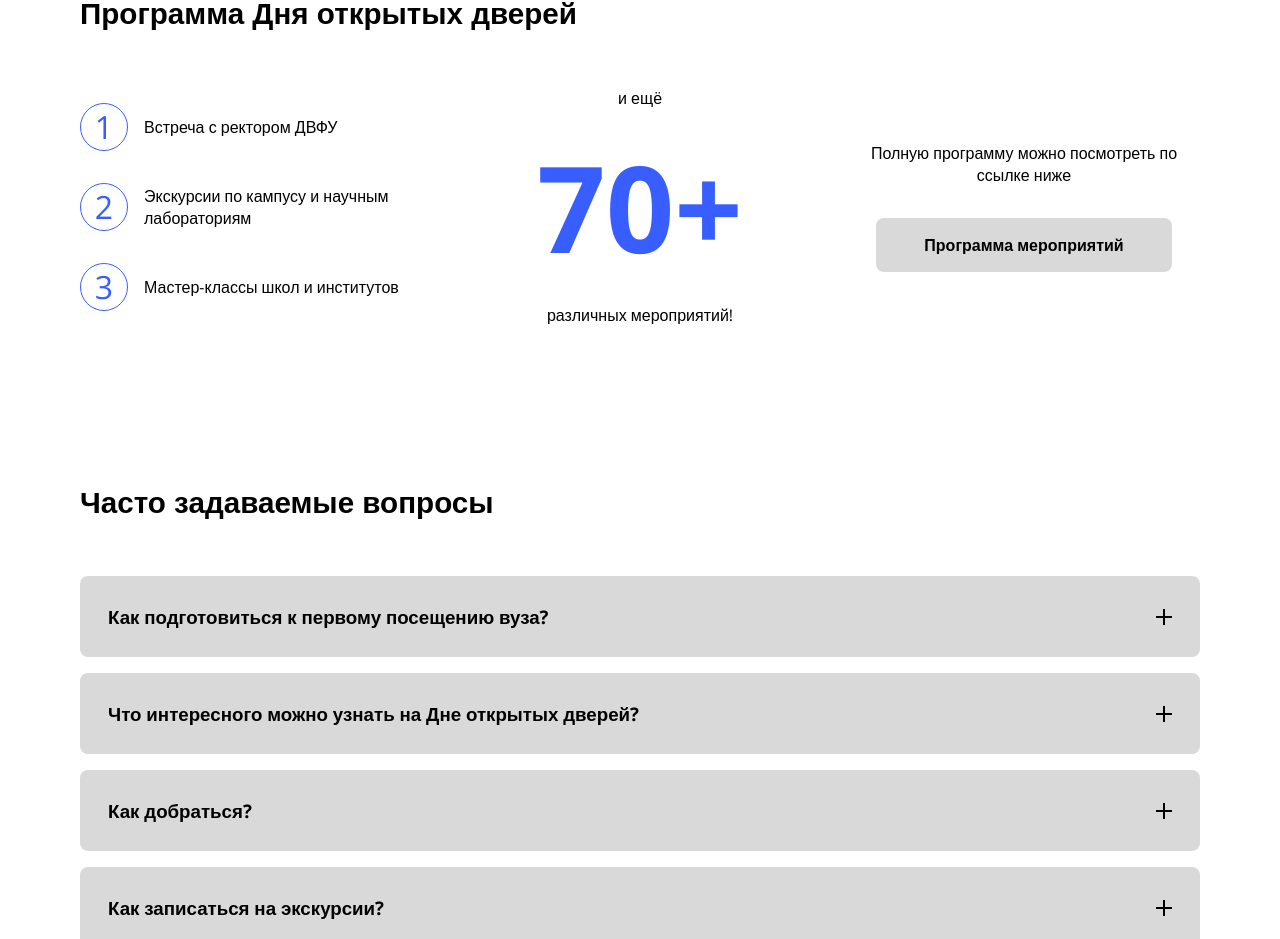
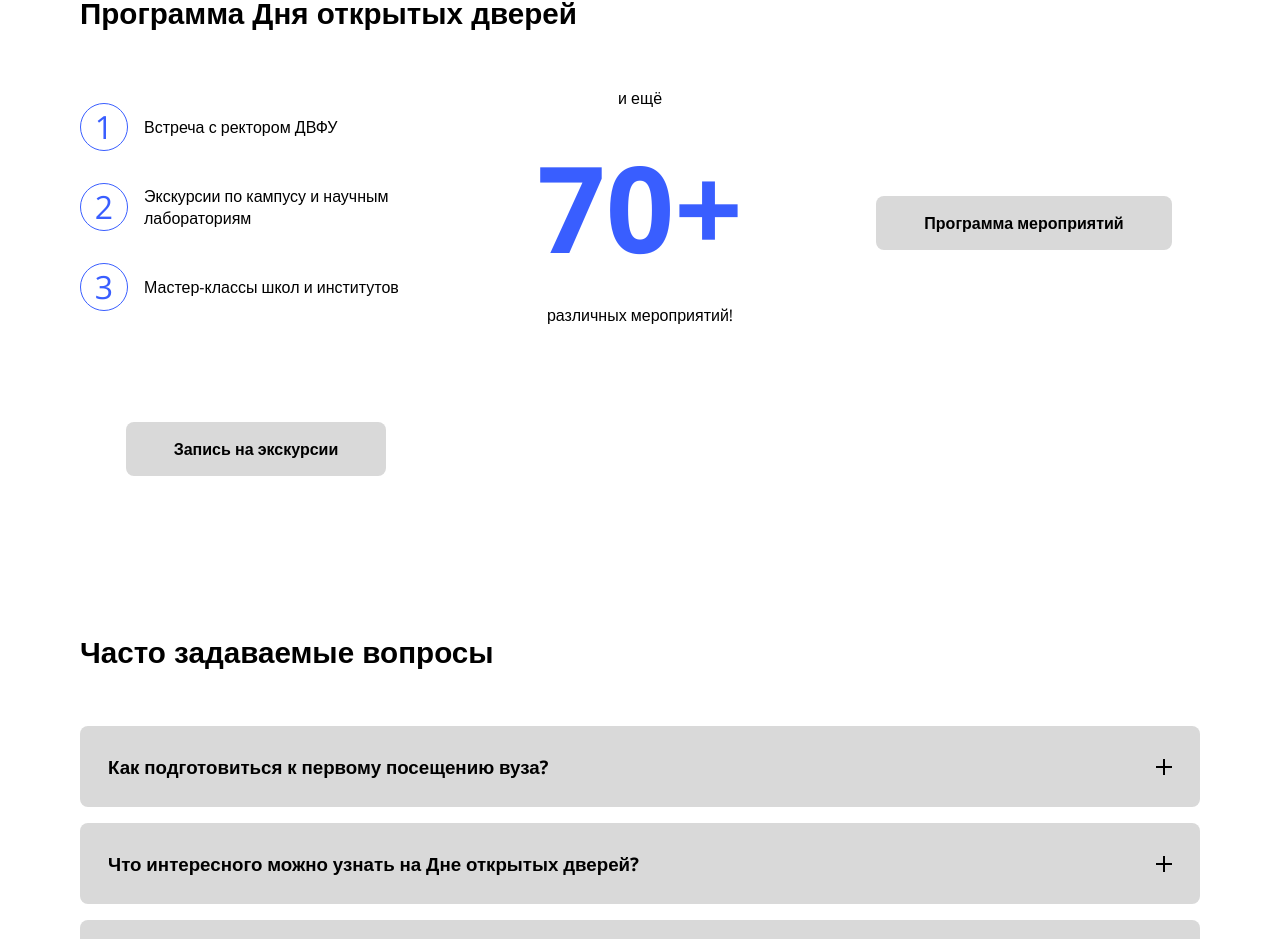
Before and after one commit to mazhugasergei/dod, a Next.js app: page / in a window 1280 px wide. Shown: the part 1435-2374 px from the top of the page. Built offline with nearby package versions, Linux system fonts and the light colour scheme; a web font is replaced by a local one.

Commit message:
Update Plan.tsx

```diff
--- a/src/components/home/Plan.tsx
+++ b/src/components/home/Plan.tsx
@@ -16,8 +16,10 @@ const Plan = () => {
           <div>различных мероприятий!</div>
         </li>
         <li className="right grid-item">
-          <div>Полную программу можно посмотреть по ссылке ниже</div>
           <a href="/events" className="btn">Программа мероприятий</a>
+        </li>
+        <li className="right grid-item">
+          <a href="/events" className="btn">Запись на экскурсии</a>
         </li>
       </ul>
     </section>
```
